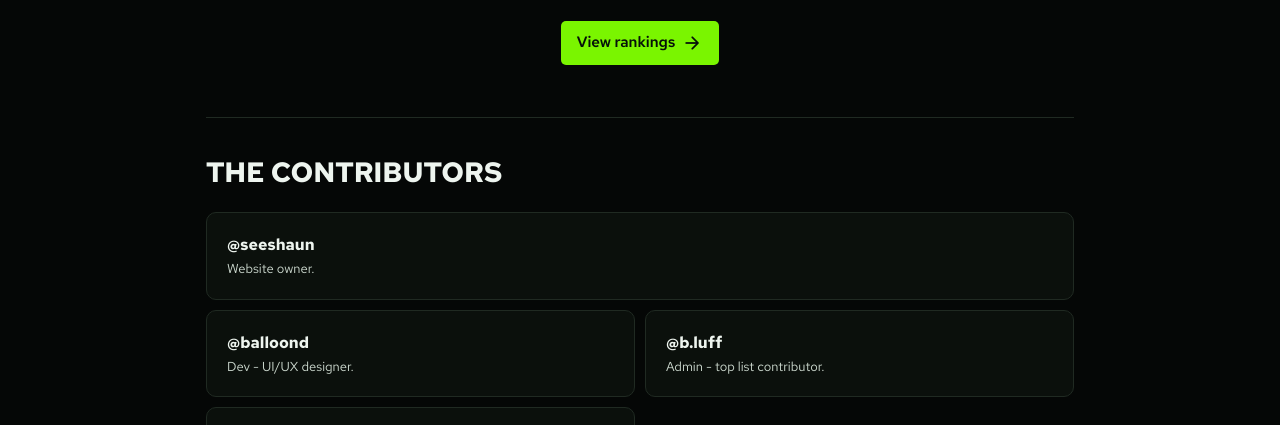
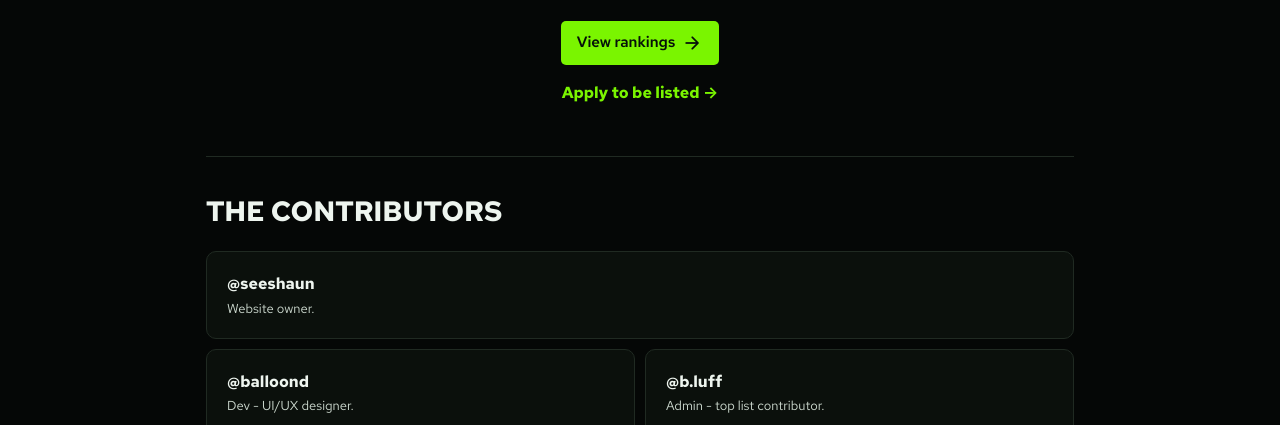
Before and after one commit to shauncreates/robloxeditorslist, a website: page index.html in a window 1280 px wide. Shown: the part 313-738 px from the top of the page. Drawn offline with nearby package versions, Linux system fonts and the light colour scheme.

Commit message:
Link homepage to editor application form

```diff
--- a/index.html
+++ b/index.html
@@ -305,6 +305,9 @@
             >arrow_forward</span
           >
         </a>
+        <p style="margin-top:16px">
+          <a href="apply/" style="color:var(--accent);font-weight:700;text-decoration:none">Apply to be listed →</a>
+        </p>
       </section>
 
       <section class="section">
```
